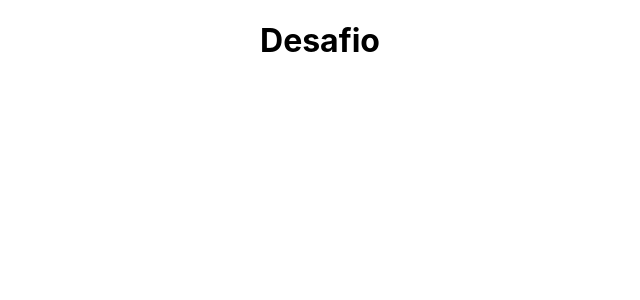
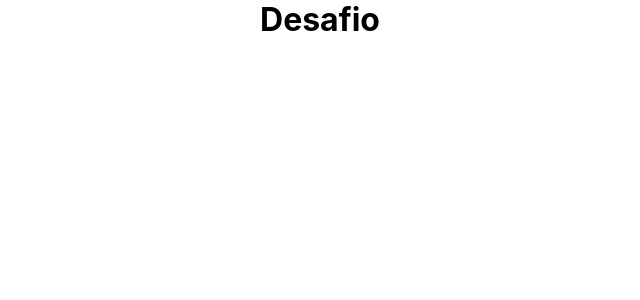
Before and after one commit to onyrius/XP-desafio-Frontend, a React (Create React App) app: page / in a window 1280 px wide. Shown: the top 300 px of the page, without its empty margins (320-960 px from the left). Built offline with nearby package versions, Linux system fonts and the light colour scheme.

Commit message:
style: :lipstick: configura CSS index

```diff
--- a/src/index.css
+++ b/src/index.css
@@ -1,3 +1,13 @@
+* {
+  box-sizing: border-box;
+  margin: 0;
+  padding: 0;
+
+ /*  width: 100%;
+  min-height: 100vh;
+  height: 100%;  */
+}
+
 body {
   margin: 0;
   font-family: -apple-system, BlinkMacSystemFont, 'Segoe UI', 'Roboto', 'Oxygen',
```
